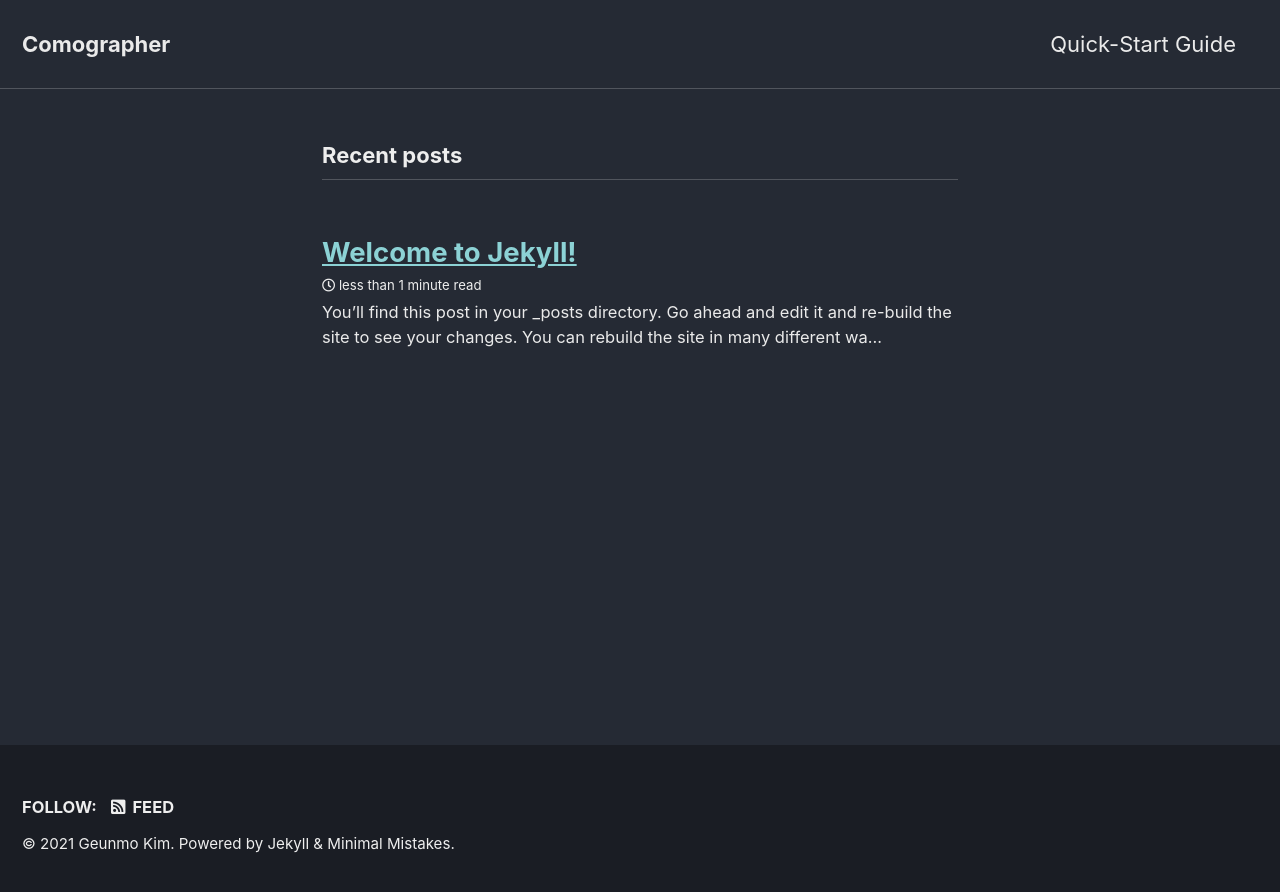
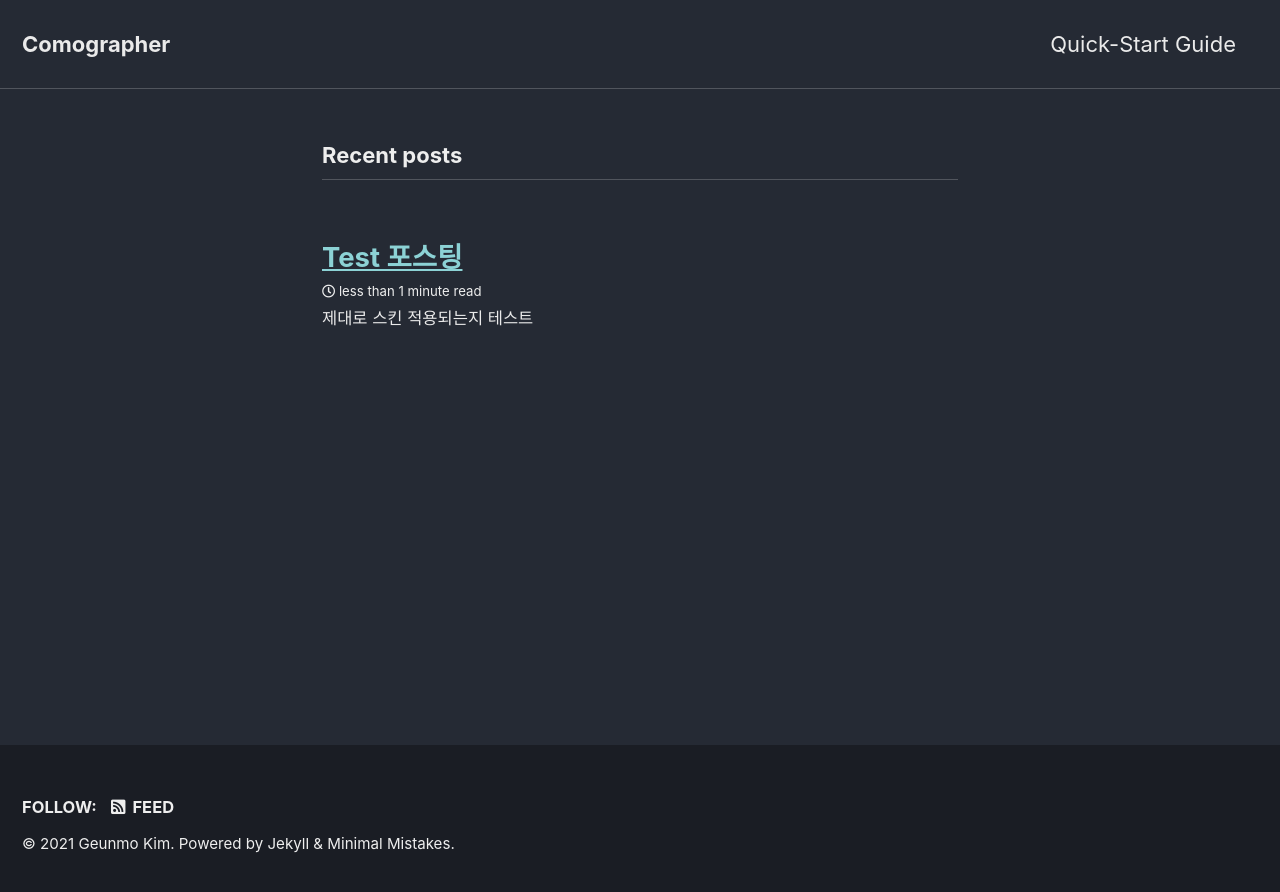
Before and after one commit to comographer/comographer.github.io, a Jekyll site: the page built from index.markdown, in a window 1280 px wide. Shown: the top 892 px of the page. Built offline with Jekyll 4.4.1, drawn with Linux system fonts in a browser that asks for light colours; cached includes are drawn as plain includes; the list of posts is cut into pages by our own code.

Commit message:
Update 2021-12-07-welcome-to-jekyll.markdown

```diff
--- a/_posts/2021-12-07-welcome-to-jekyll.markdown
+++ b/_posts/2021-12-07-welcome-to-jekyll.markdown
@@ -1,29 +1,7 @@
 ---
-layout: post
-title:  "Welcome to Jekyll!"
+layout: single
+title:  "Test 포스팅"
 date:   2021-12-07 21:50:13 +0100
 categories: jekyll update
 ---
-You’ll find this post in your `_posts` directory. Go ahead and edit it and re-build the site to see your changes. You can rebuild the site in many different ways, but the most common way is to run `jekyll serve`, which launches a web server and auto-regenerates your site when a file is updated.
-
-Jekyll requires blog post files to be named according to the following format:
-
-`YEAR-MONTH-DAY-title.MARKUP`
-
-Where `YEAR` is a four-digit number, `MONTH` and `DAY` are both two-digit numbers, and `MARKUP` is the file extension representing the format used in the file. After that, include the necessary front matter. Take a look at the source for this post to get an idea about how it works.
-
-Jekyll also offers powerful support for code snippets:
-
-{% highlight ruby %}
-def print_hi(name)
-  puts "Hi, #{name}"
-end
-print_hi('Tom')
-#=> prints 'Hi, Tom' to STDOUT.
-{% endhighlight %}
-
-Check out the [Jekyll docs][jekyll-docs] for more info on how to get the most out of Jekyll. File all bugs/feature requests at [Jekyll’s GitHub repo][jekyll-gh]. If you have questions, you can ask them on [Jekyll Talk][jekyll-talk].
-
-[jekyll-docs]: https://jekyllrb.com/docs/home
-[jekyll-gh]:   https://github.com/jekyll/jekyll
-[jekyll-talk]: https://talk.jekyllrb.com/
+제대로 스킨 적용되는지 테스트
```
